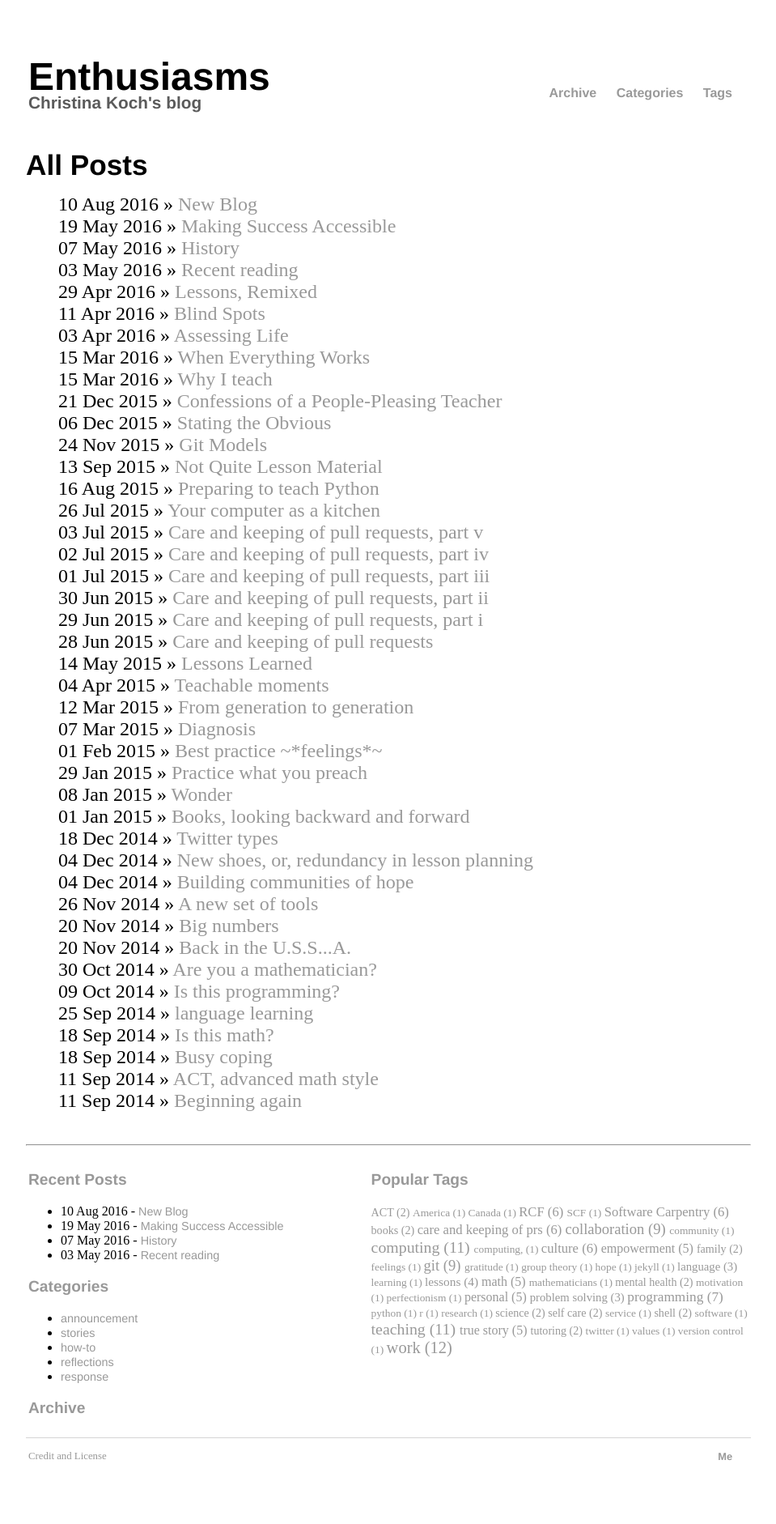
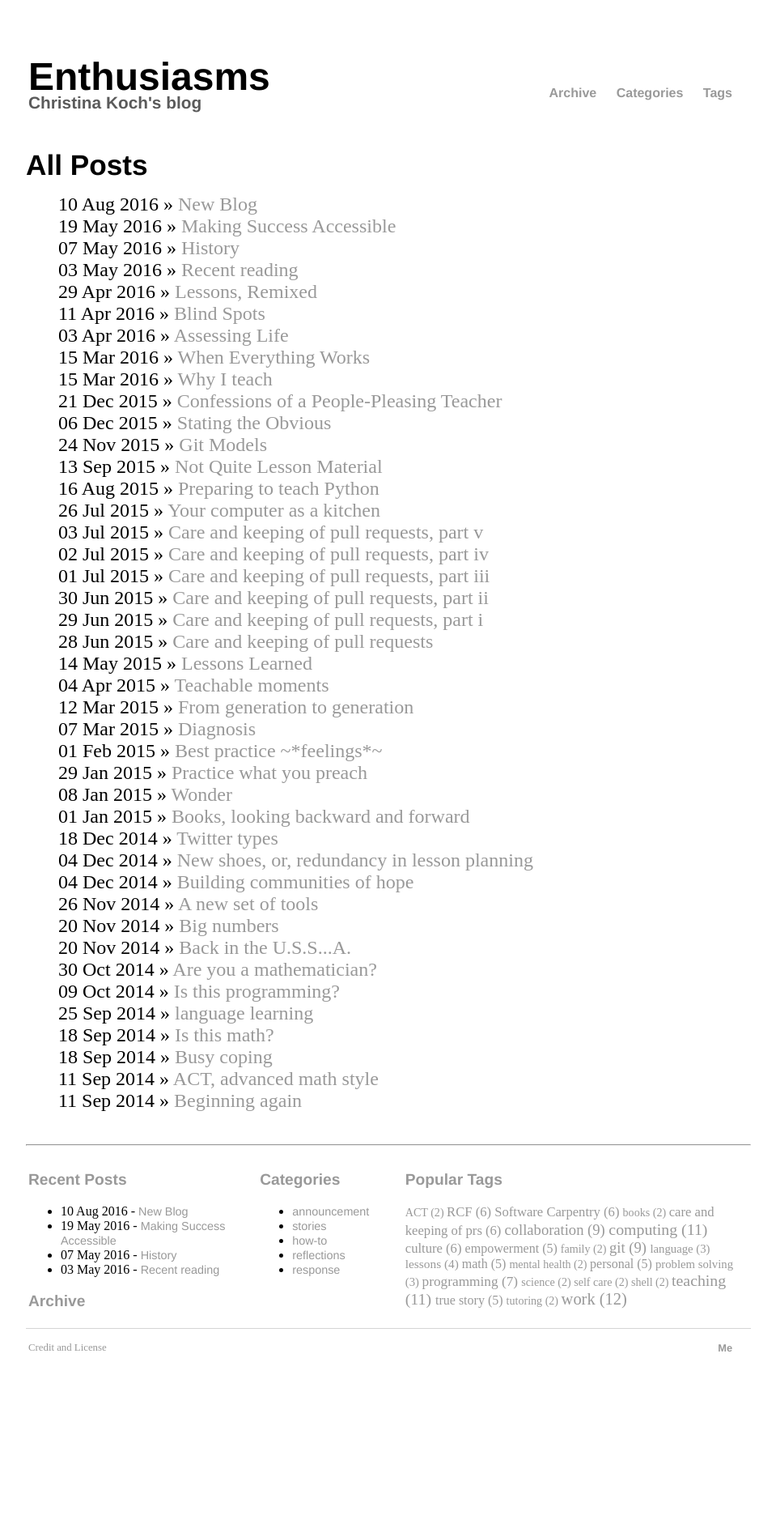
Before and after one commit to ChristinaLK/blog, a Jekyll site: the page built from archive/index.html, in a window 1280 px wide. Shown: the whole page at 81% size, without its empty margins (160-1119 px from the left). Built offline with Jekyll 4.4.1, drawn with Linux system fonts in a browser that asks for light colours; after the commit the page ends 1748 px from its top, so only the background shows below that.

Commit message:
all the changes

```diff
--- a/_config.yaml
+++ b/_config.yaml
@@ -3,5 +3,5 @@ tagline: Christina Koch's blog
 markdown: kramdown
 permalink: /:year/:month/:day/:title
 root: https://christinalk.github.io/blog-test
-baseurl: /blog-test/
+baseurl: /blog-test
 origin: https://christinalk.github.io
--- a/_includes/blog_footer.html
+++ b/_includes/blog_footer.html
@@ -1,6 +1,6 @@
 <table width="100%"><tr>
 
-<td class="blogfoot" style="width: 45%;">
+<td class="blogfoot" style="width: 32%;">
 
 <h3><a href="{{site.root}}/">Recent Posts</a></h3>
 <ul>
@@ -10,6 +10,12 @@
 	<a class="meta" href="{{site.root}}{{ post.url }}" title="{{ post.title }}">{{ post.title }}</a></li>
   {% endfor %}
 </ul>
+
+<h3><a href="{{site.root}}/archive/">Archive</a></h3>
+
+</td>
+
+<td class="blogfoot" style="width: 20%;">
 
 <h3><a href="{{site.root}}/categories">Categories</a></h3>
 <ul>
@@ -21,25 +27,24 @@
   {% endfor %}
 
 </ul>
-
-<h3><a href="{{site.root}}/archive/">Archive</a></h3>
-
 </td>
 
-<td class="blogfoot"  style="width: 50%;">
+<td class="blogfoot"  style="width: 48%;">
 <h3><a href="{{site.root}}/tags">Popular Tags</a></h3>
-
 {% assign tags = site.tags | sort %}
 {% for tag in tags %}
- <span class="site-tag">
+   {% assign temp = tag | last | size %}
+   {% if temp > 1 %}
+
+    <span class="site-tag">
     <a href="{{site.root}}/tags#{{ tag | first }}"
         style="font-size: {{ tag | last | size  |  times: 4 | plus: 80  }}%">
             {{ tag[0] | replace:'-', ' ' }} ({{ tag | last | size }})
-    </a>
-</span>
+    </a></span>
+    {% endif %}
 {% endfor %}
 
 </td>
 
 
-<tr></table>
+</tr></table>
```
